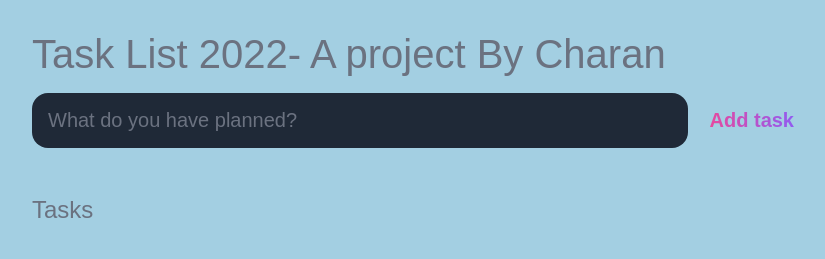
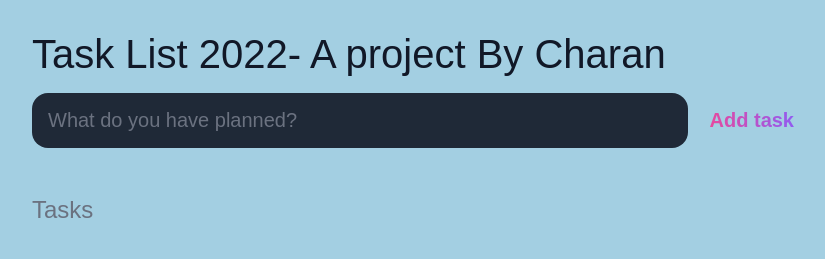
Before and after one commit to Charan7167/ToDoList, a plain HTML site: page index.html in a window 1280 px wide. Shown: the whole page, without its empty margins (224-1049 px from the left). Drawn offline with Linux system fonts and the light colour scheme.

Commit message:
Update main.css

```diff
--- a/main.css
+++ b/main.css
@@ -154,6 +154,6 @@ main {
 .task .actions .delete {
 	color: crimson;
 }
-.srinivas {
+.Charan {
 	color: #111827;
 }
```
